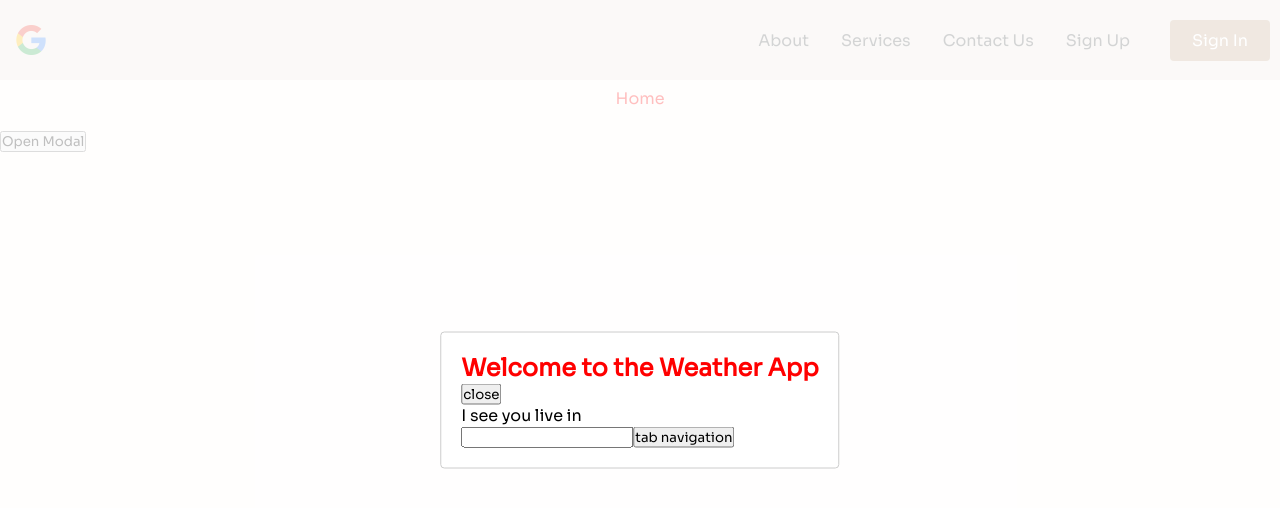
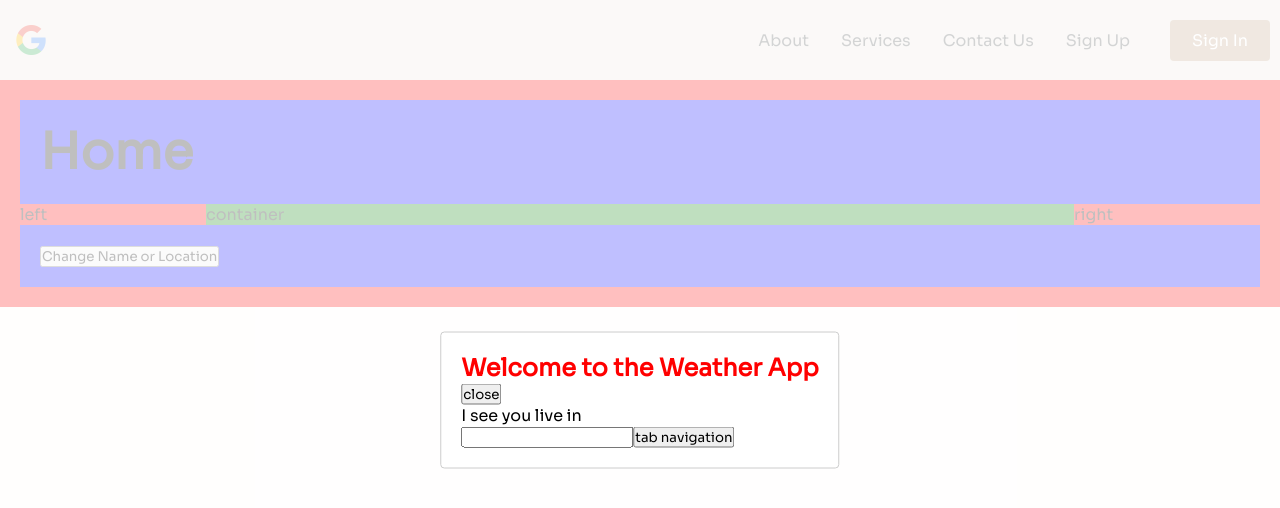
Before and after one commit to MonikaSzucs/112021-weather-app, a React (Create React App) app in the folder weather-app/: page / in a window 1280 px wide. Shown: the top 508 px of the page. Built offline with nearby package versions, Linux system fonts and the light colour scheme; what react-native would draw is missing.

Commit message:
figured out flexbox
Started working on Home Page layout now.

```diff
--- a/weather-app/src/Pages/index.js
+++ b/weather-app/src/Pages/index.js
@@ -5,6 +5,7 @@ import Country from '../Components/Country'
 import Modal from 'react-modal';
 import ReactDOM from 'react-dom';
 import Test from '../Components/Country';
+import { StyleSheet, Text, View } from "react-native";
 
 const customStyles = {
   content: {
@@ -34,14 +35,17 @@ const Home = () => {
         setIsOpen(false);
     }
     return(
-        <div className={styles.container}>
-            <div className={styles.headerArea}>
-                <div className={styles.headerArea__item}>
-                    Home
-                </div>
+        <div className={styles.wrapper}>
+            <section className={styles.banner}>
+                <h1>Home</h1>
+            </section>
+            <div className={styles.main}>
+                <aside className={styles.aside}>left</aside>
+                <div className={styles.container}>container</div>
+                <aside className={styles.aside}>right</aside>
             </div>
-            <div>
-                <button onClick={openModal}>Open Modal</button>
+            <div className={styles.banner}>
+                <button onClick={openModal}>Change Name or Location</button>
                 <Modal
                     isOpen={modalIsOpen}
                     onAfterOpen={afterOpenModal}
--- a/weather-app/src/Pages/mystyle.module.css
+++ b/weather-app/src/Pages/mystyle.module.css
@@ -1,33 +1,34 @@
 /* https://www.threehellos.com/blog/color-palette-07 */
+.wrapper{
+    flex: 1;
+    padding: 20px;
+    background-color:red;
+}
+
+.banner{
+    flex: 1;
+    padding: 20px;
+    background-color: blue;
+}
+
+.main {
+    flex-grow: 1000;
+}
+
+.aside {
+    flex-grow: 0;
+    display:inline-block;
+    width:15%;
+}
+
+.container{
+    flex-grow: 1000;
+    display:inline-block;
+    background-color:green;
+    height: 100%;
+    min-width:70%;
+}
 
 h1{
     font-size: 50px;
 }
-
-.container{
-    background: rgba(255, 255, 255, 0);
-    height: 80px;
-    display: flex;
-    flex-wrap: wrap;
-    justify-content: space-between;
-    flex-direction: column;
-    align-items:flex-start;
-    padding: 0.5rem calc((100vw - 1475px) / 2);
-    z-index: 10;
-}
-
-.headerArea{
-    align-self: stretch;
-    text-align: center;
-    align-items: center;
-}
-
-.headerArea__item{
-    flex-shrink: 0;
-    flex-grow: 1;
-    color: red;
-}
-
-Modal{
-    background-color:red;
-}
```
